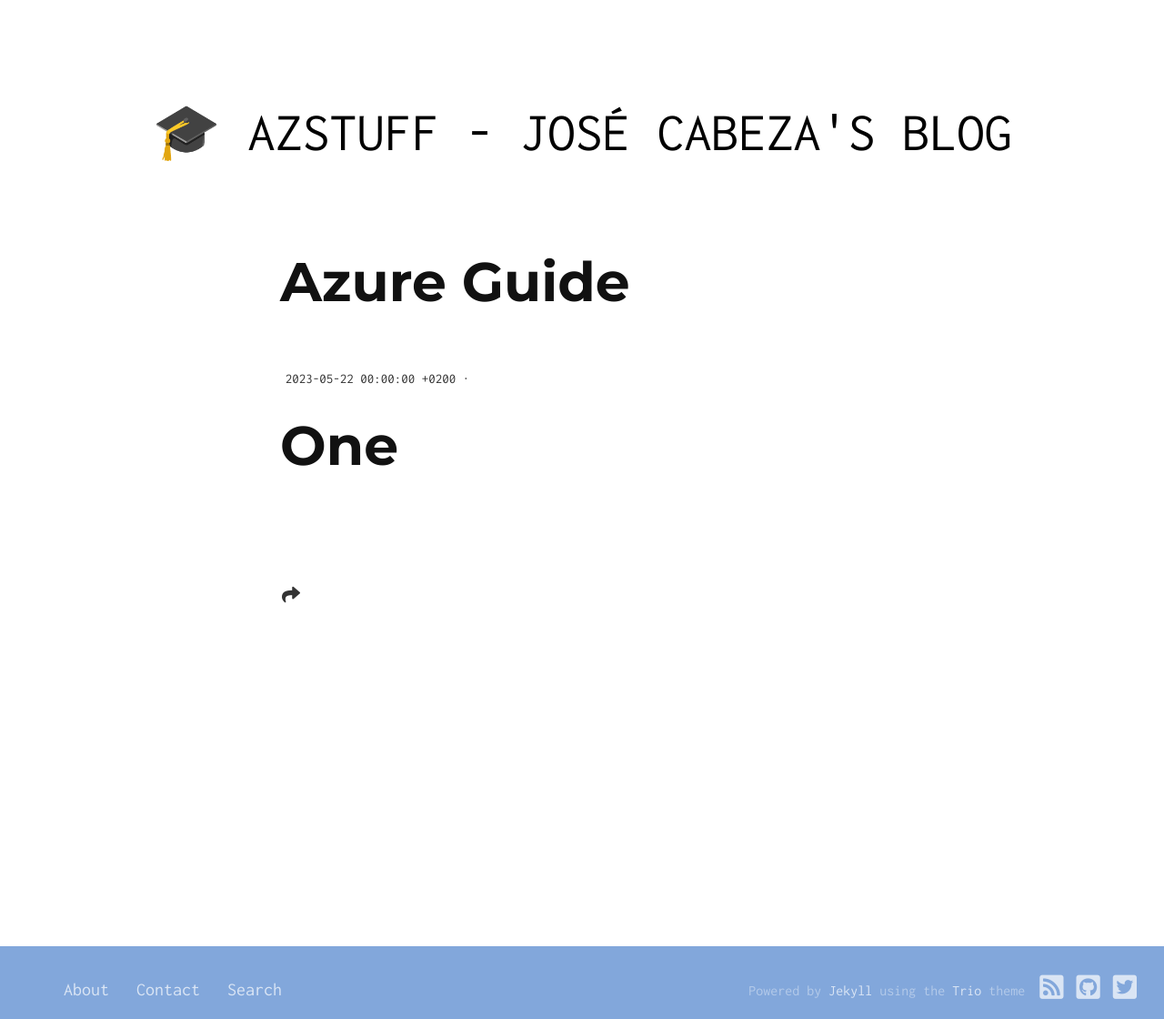
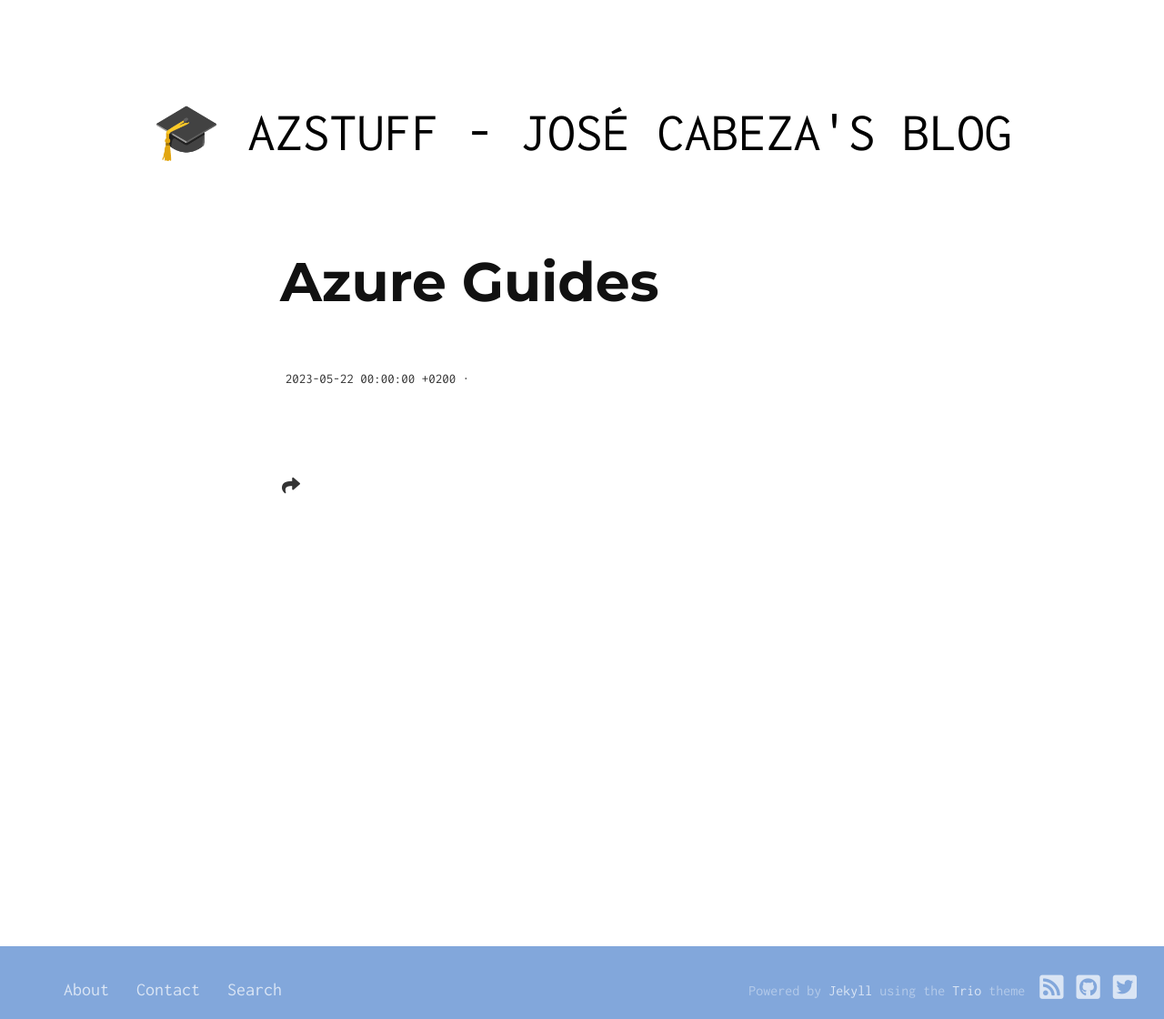
Before and after one commit to jcabeza/blog, a Jekyll site: the page built from _posts/2023-05-22-azure-guide.md, in a window 1280 px wide. Shown: the whole page at 91% size. Built offline with Jekyll 4.4.1, drawn with Linux system fonts in a browser that asks for light colours; nearby versions of some CDN libraries; our own code applies the rules of GitHub Pages for plain Markdown files.

Commit message:
Update 2023-05-22-azure-guide.md

```diff
--- a/_posts/2023-05-22-azure-guide.md
+++ b/_posts/2023-05-22-azure-guide.md
@@ -1 +1,6 @@
-# One
+---
+layout: post
+title: Azure Guides
+categories: [Azure]
+tags: [Azure]
+---
```
